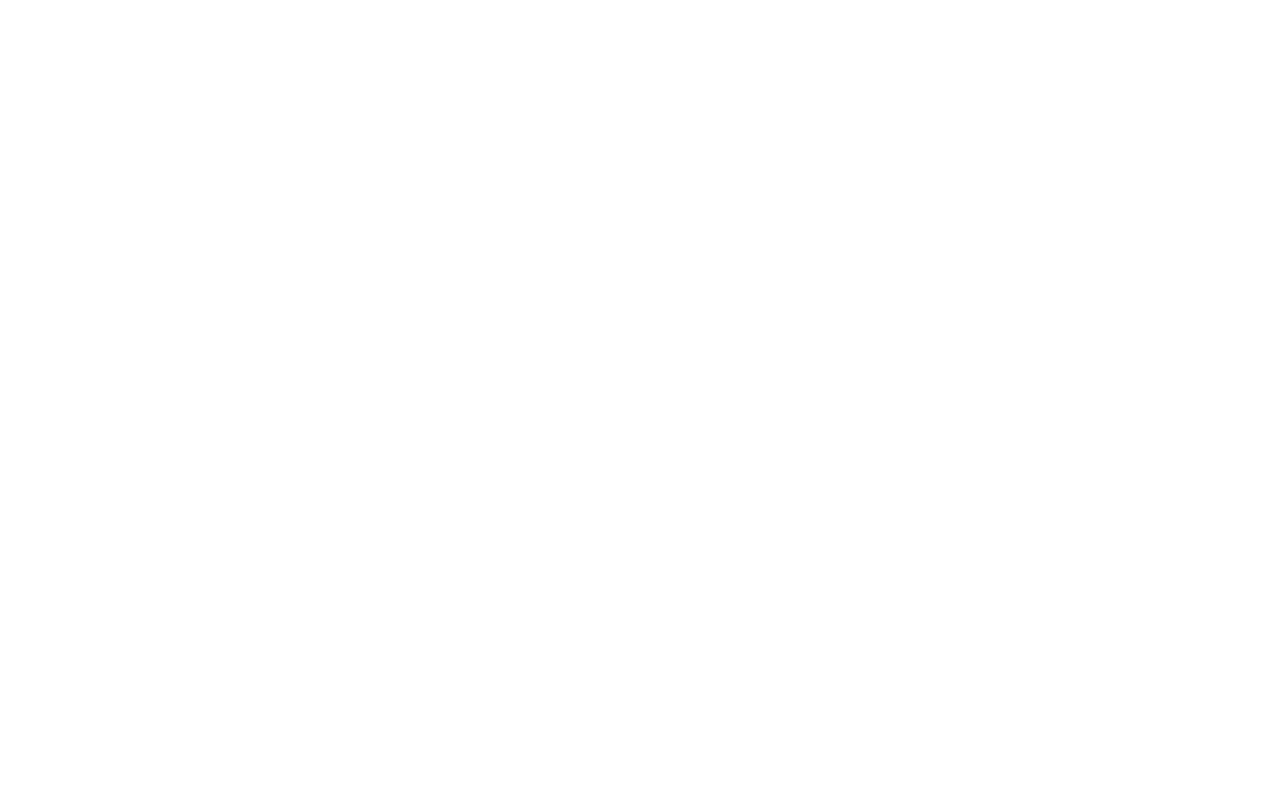
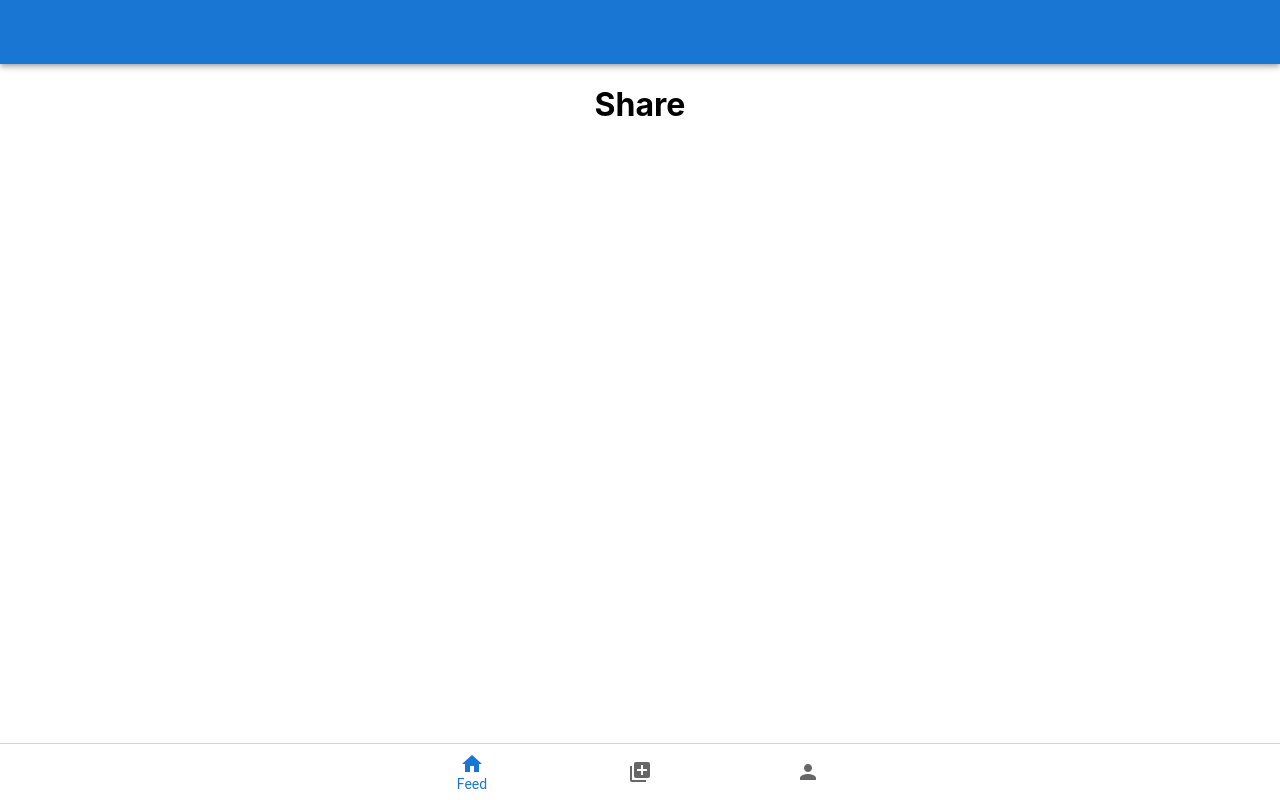
Before and after one commit to AvishayDev/Instagram, a React (Create React App) app in the folder frontend/: page /user/1/share in a window 1280 px wide. Before the commit this address had no page. Built offline with nearby package versions, Linux system fonts and the light colour scheme.

Commit message:
add register props name currection for post page -> share page

```diff
--- a/frontend/src/App.tsx
+++ b/frontend/src/App.tsx
@@ -6,7 +6,7 @@ import RegisterStep1 from './pages/Register/RegisterStep1';
 import RegisterStep2 from './pages/Register/RegisterStep2';
 import RegisterStep3 from './pages/Register/RegisterStep3';
 import Feed from './pages/Feed';
-import Post from './pages/Post';
+import Share from './pages/Share';
 import Profile from './pages/Profile';
 import Layout from './pages/Layout';
 import Register from './pages/Register/Register';
@@ -31,7 +31,7 @@ function App() {
 
               <Route path='user/:id' element={<Layout hasNavbar={true}/>}>
                 <Route path='feed' element={<Feed/>}/>
-                <Route path='post' element={<Post/>}/>
+                <Route path='share' element={<Share/>}/>
                 <Route path='profile' element={<Profile/>}/>
               </Route>
 
--- a/frontend/src/components/Header.tsx
+++ b/frontend/src/components/Header.tsx
@@ -1,9 +1,17 @@
-import { Typography } from "@mui/material";
+import { AppBar, Toolbar, Typography } from "@mui/material";
 
+
+interface HeaderProps {
+    text:string
+}
 
 function Header() {
     return (
-        <Typography>Header</Typography>
+        <AppBar position="static">
+            <Toolbar>
+
+            </Toolbar>
+        </AppBar>
      );
 }
 
--- a/frontend/src/components/Navbar.tsx
+++ b/frontend/src/components/Navbar.tsx
@@ -21,7 +21,7 @@ function NavBar() {
                 value={value}
                 onChange={(event,newValue)=> setValue(newValue)}>
             <BottomNavigationAction label='Feed' icon={<HomeIcon/>}/>
-            <BottomNavigationAction label='Post' icon={<AddToPhotosIcon/>}/>
+            <BottomNavigationAction label='Share' icon={<AddToPhotosIcon/>}/>
             <BottomNavigationAction label='Profile' icon={<PersonIcon/>}/>
         </BottomNavigation>
      );
--- a/frontend/src/pages/Post.tsx
+++ /dev/null
@@ -1,5 +0,0 @@
-function Post() {
-    return ( <h1>Post</h1> );
-}
-
-export default Post;
--- a/frontend/src/pages/Register/Register.tsx
+++ b/frontend/src/pages/Register/Register.tsx
@@ -1,7 +1,10 @@
 import { Box, Button, Stack } from "@mui/material";
 import { Outlet } from "react-router";
 
-
+interface RegisterProps {
+    hasBack:boolean
+    hasNext:boolean
+}
 
 function Register() {
     return (
--- /dev/null
+++ b/frontend/src/pages/Share.tsx
@@ -0,0 +1,5 @@
+function Share() {
+    return ( <h1>Share</h1> );
+}
+
+export default Share;
```
